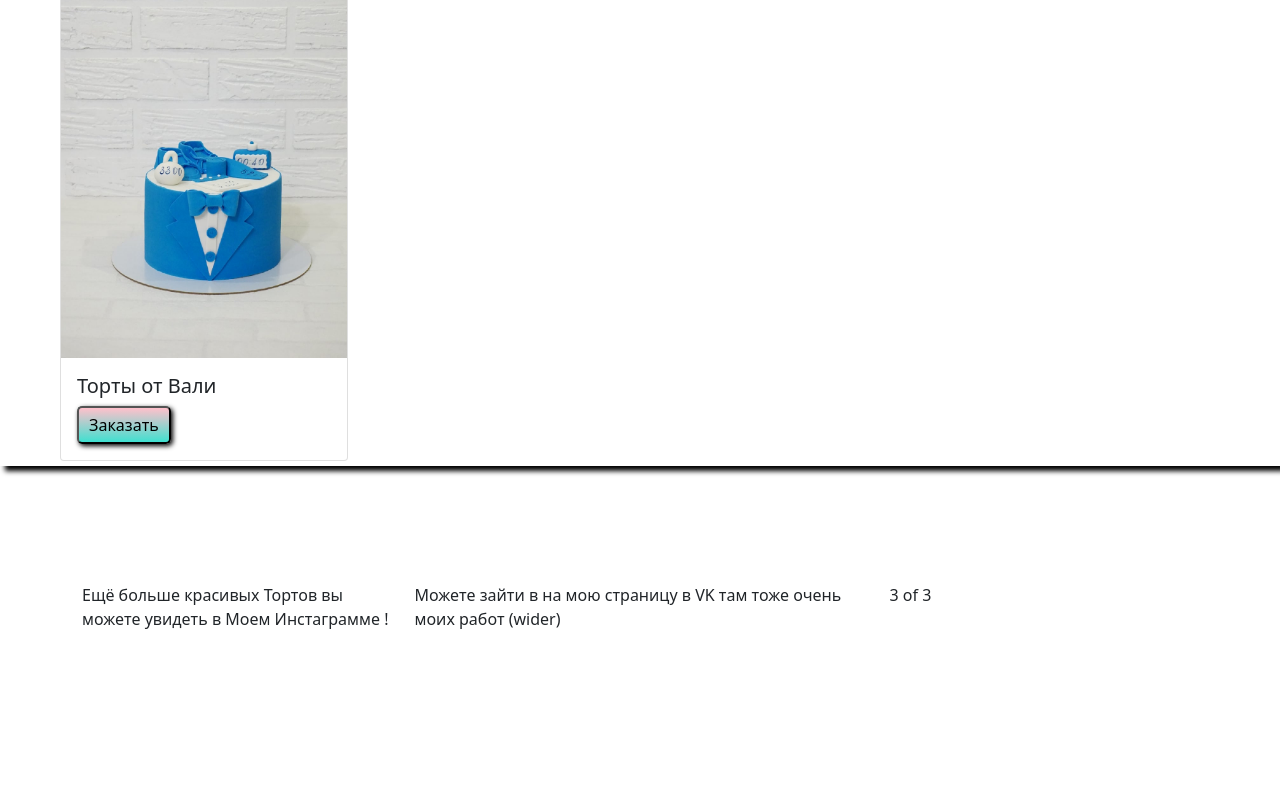
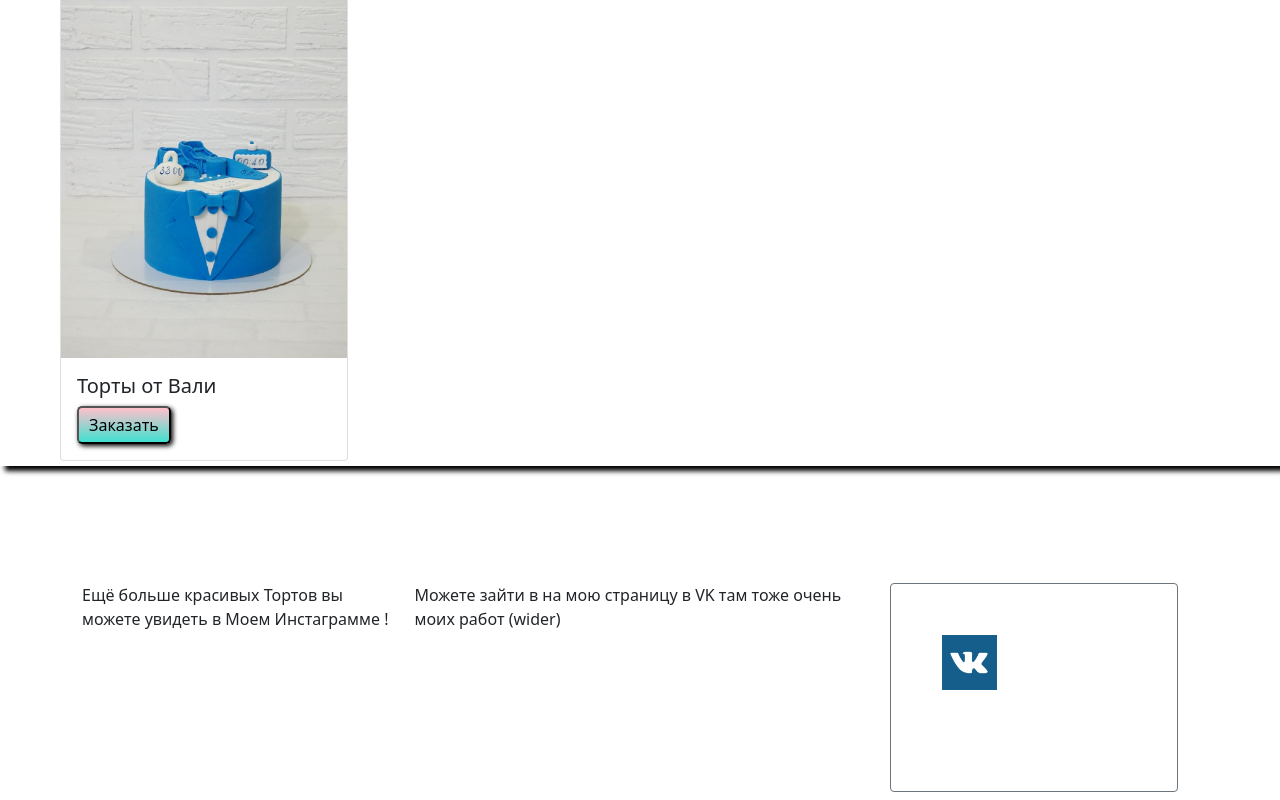
Before and after one commit to sergeianip20/rop, a Next.js app: page /secon in a window 1280 px wide. Shown: the part 1583-2383 px from the top of the page. Before the commit the page ends 2214 px from the top, so only its background shows below. Built offline with nearby package versions, Linux system fonts and the light colour scheme.

Commit message:
Update secon.js

```diff
--- a/pages/secon.js
+++ b/pages/secon.js
@@ -247,7 +247,22 @@ placeholder="напишите имя"/>
   <Row>
     <Col> Ещё больше красивых Тортов вы можете увидеть в Моем Инстаграмме !</Col>
     <Col xs={5}>Можете зайти в на мою страницу в VK там тоже очень моих работ (wider)</Col>
-    <Col>3 of 3</Col>
+    <Col><Card   border="secondary"
+      style={{ width: '18rem' }}
+    className="mb-2">
+       <Card.Body>
+            <Card.Text>
+       <div className = {s.vk_items}>
+<div className = {s.textvc}>
+<a href="https://vk.com/valpop87">
+<Image src={Vc} layout="intrinsic"/>
+</a>
+</div>
+</div>
+      </Card.Text>
+    </Card.Body>
+
+</Card ></Col>
   </Row>
 </Container>
 
```
